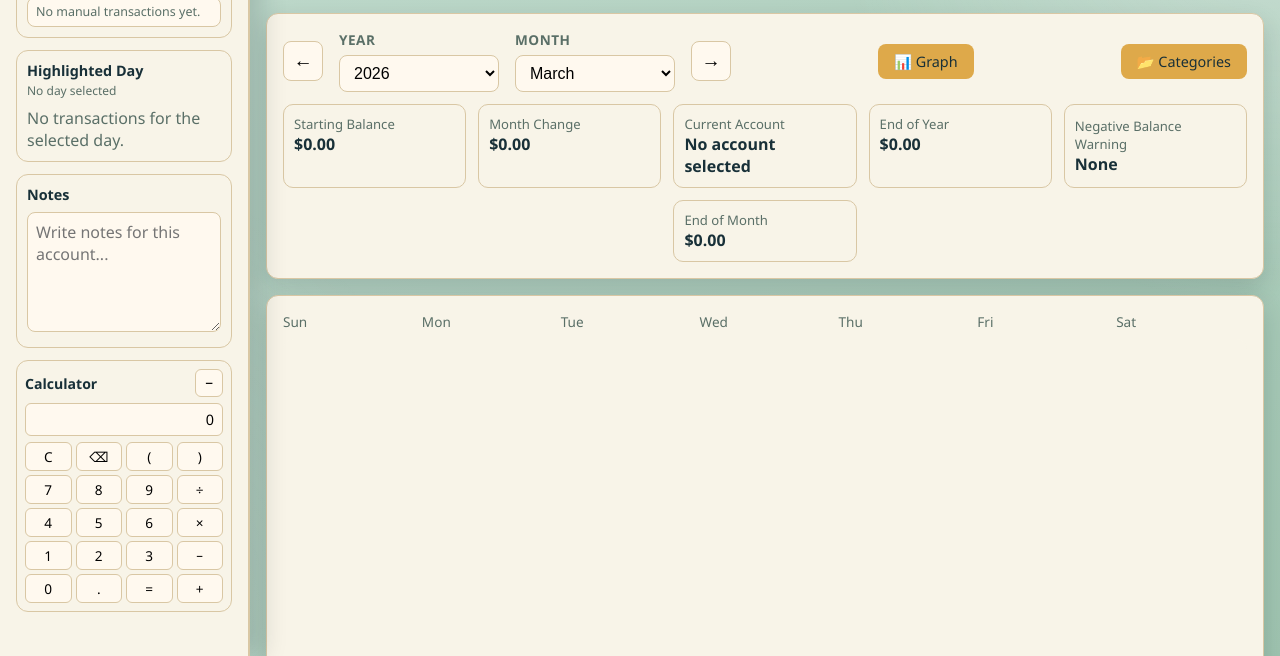
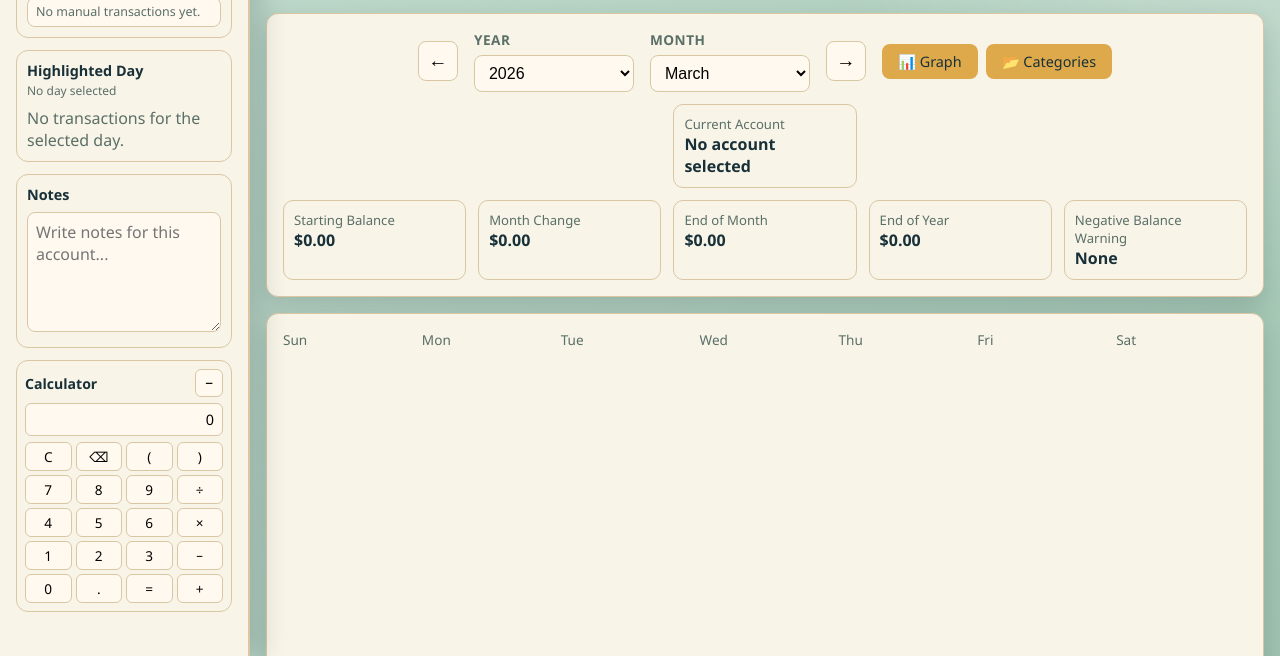
Before and after one commit to newgithubguy/fi-cal-final, a website: page index.html in a window 1280 px wide. Shown: the part 144-800 px from the top of the page. Drawn offline with Linux system fonts and the light colour scheme; no server answers.

Commit message:
Align top controls links with summary layout

```diff
--- a/index.html
+++ b/index.html
@@ -121,8 +121,10 @@
           </select>
         </div>
         <button id="nextMonth" type="button" class="month-nav-btn" aria-label="Next month">→</button>
-        <a href="graph.html" class="graph-link">📊 Graph</a>
-        <a href="categories.html" class="graph-link">📂 Categories</a>
+        <div class="top-links-group">
+          <a href="graph.html" class="graph-link">📊 Graph</a>
+          <a href="categories.html" class="graph-link">📂 Categories</a>
+        </div>
       </div>
 
       <div class="summary-row">
--- a/styles.css
+++ b/styles.css
@@ -486,6 +486,16 @@ body {
   width: 100%;
 }
 
+.top-links-group {
+  display: inline-flex;
+  align-items: center;
+  gap: 8px;
+}
+
+.month-controls .graph-link {
+  margin-left: 0;
+}
+
 .summary-row {
   margin-top: 12px;
   display: grid;
@@ -493,21 +503,21 @@ body {
   gap: 12px;
 }
 
-.stat-starting-balance {
-  grid-column: 1;
-  grid-row: 1;
-}
-
-.stat-month-change {
-  grid-column: 2;
-  grid-row: 1;
-}
-
 .stat-current-account {
   grid-column: 3;
   grid-row: 1;
 }
 
+.stat-starting-balance {
+  grid-column: 1;
+  grid-row: 2;
+}
+
+.stat-month-change {
+  grid-column: 2;
+  grid-row: 2;
+}
+
 .stat-end-month {
   grid-column: 3;
   grid-row: 2;
@@ -515,12 +525,12 @@ body {
 
 .stat-end-year {
   grid-column: 4;
-  grid-row: 1;
+  grid-row: 2;
 }
 
 .stat-negative-warning {
   grid-column: 5;
-  grid-row: 1;
+  grid-row: 2;
 }
 
 .layout-controls {
```
